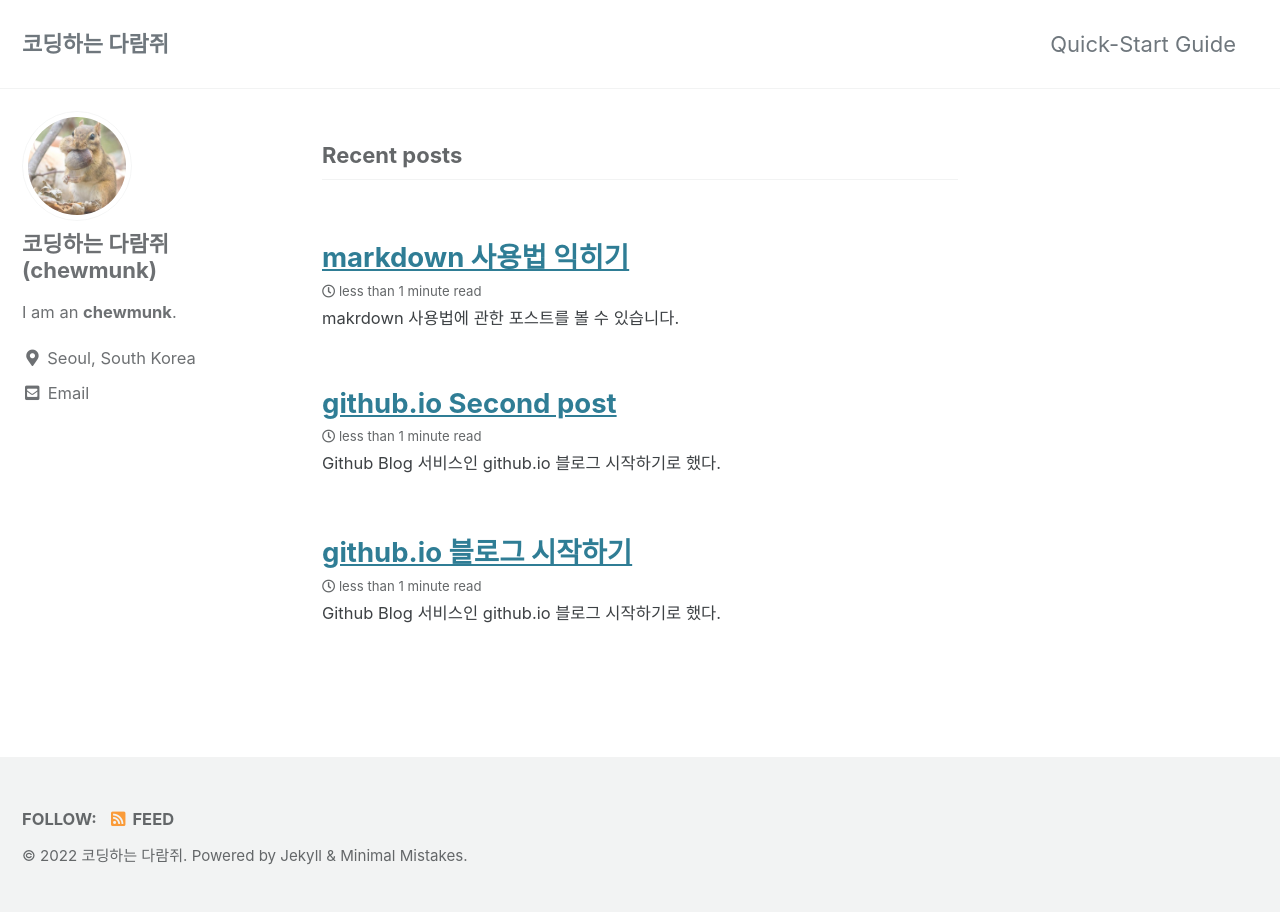
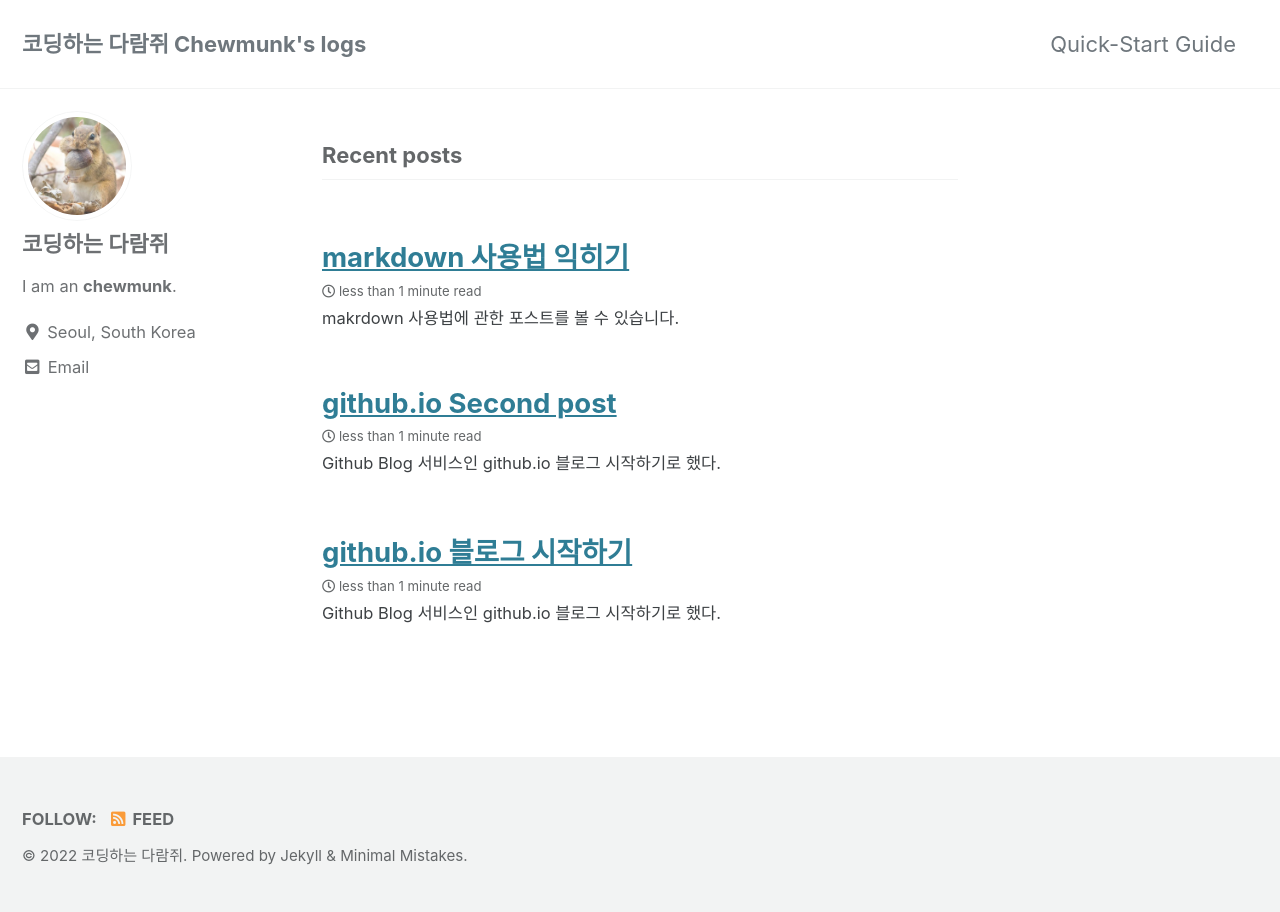
Before and after one commit to chewmunk/chewmunk.github.io, a Jekyll site: the page built from index.html, in a window 1280 px wide. Built offline with Jekyll 4.4.1, drawn with Linux system fonts in a browser that asks for light colours; cached includes are drawn as plain includes; the list of posts is cut into pages by our own code.

Commit message:
modify title

```diff
--- a/_config.yml
+++ b/_config.yml
@@ -16,7 +16,7 @@ minimal_mistakes_skin    : "default" # "air", "aqua", "contrast", "dark", "dirt"
 
 # Site Settings
 locale                   : "en-US"
-title                    : "코딩하는 다람쥐"
+title                    : "코딩하는 다람쥐 Chewmunk's logs"
 title_separator          : "-"
 subtitle                 : # site tagline that appears below site title in masthead
 name                     : "코딩하는 다람쥐"
@@ -104,7 +104,7 @@ analytics:
 
 # Site Author
 author:
-  name             : "코딩하는 다람쥐(chewmunk)"
+  name             : "코딩하는 다람쥐"
   avatar           : "/assets/images/profile.jpeg" # path of avatar image, e.g. "/assets/images/bio-photo.jpg"
   bio              : "I am an **chewmunk**."
   location         : "Seoul, South Korea"
```
